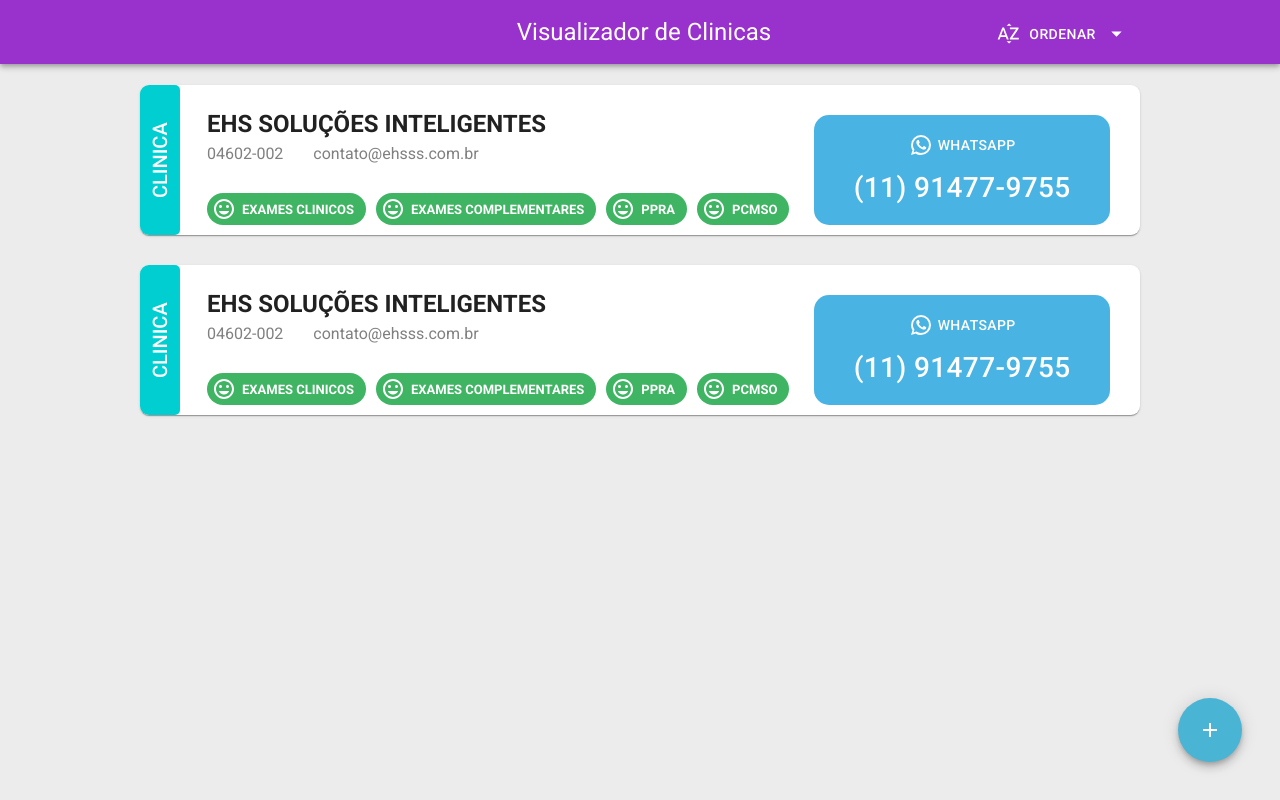
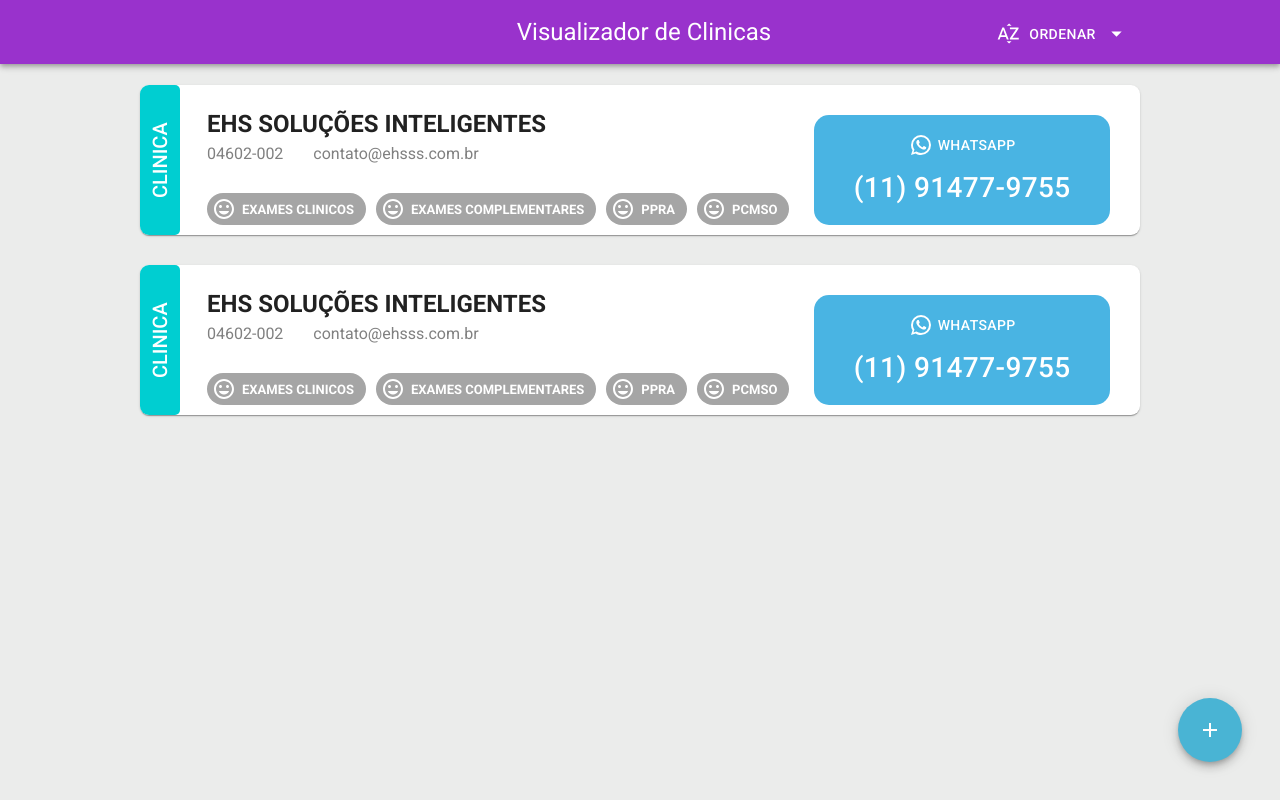
Before and after one commit to willfeliz1/visualizador-clinica, a React (Create React App) app: page / in a window 1280 px wide. Built offline with nearby package versions, Linux system fonts and the light colour scheme.

Commit message:
Feat: Propriedade para verificar se possui ou nao serviço

```diff
--- a/src/pages/ClinicViewer/styles.ts
+++ b/src/pages/ClinicViewer/styles.ts
@@ -1,6 +1,10 @@
-import styled from 'styled-components';
+import styled, { css } from 'styled-components';
 
 import { Button, Card, Chip, Fab, Grid, Toolbar } from '@material-ui/core';
+
+interface ChipServiceProps {
+  isAllowed: boolean;
+}
 
 export const Container = styled.div``;
 
@@ -112,7 +116,7 @@
   }
 `;
 
-export const ChipService = styled(Chip)`
+export const ChipService = styled(Chip)<ChipServiceProps>`
   && {
     background: #3fb563;
     color: #fff;
@@ -121,6 +125,15 @@
     svg {
       color: #fff;
     }
+
+    ${props =>
+      props.isAllowed
+        ? css`
+            background: #3fb563;
+          `
+        : css`
+            background: #a5a5a5;
+          `}
   }
 `;
 
```
